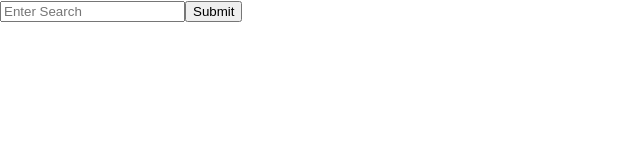
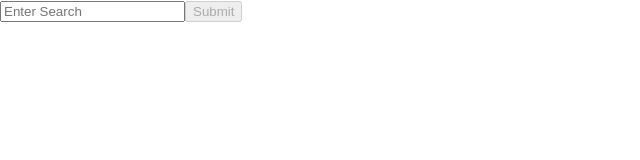
Before and after one commit to ri-ca4/reactPractice, a React (Create React App) app in the folder first-react-app/: page / in a window 1280 px wide. Shown: the top 160 px of the page, without its empty margins (0-640 px from the left). Built offline with nearby package versions, Linux system fonts and the light colour scheme.

Commit message:
practice with style changes

```diff
--- a/first-react-app/src/App.js
+++ b/first-react-app/src/App.js
@@ -1,12 +1,16 @@
+import { useContext } from 'react';
 import { createContext } from 'react';
 import './App.css';
 import MovieList from './components/movieList';
 import Search from './components/search';
+import { GlobalContext } from './GlobalContext';
 
 
 function App() {
+  const {movieList} = useContext(GlobalContext)
+
   return (
-    <div>
+    <div style={{background : movieList && movieList.length > 0 && 'blue'}}>
       <Search />
       <MovieList />
     </div>
--- a/first-react-app/src/GlobalContext.js
+++ b/first-react-app/src/GlobalContext.js
@@ -13,7 +13,7 @@ const GlobalState = ({children})=> {
 
     const [searchParam, setSearchParam] = useState('');
     const [movieList, setMovieList] = useState([]);
-
+    const [loading, setLoading] = useState(false);
 
     const handleOnChange = (event)=>{
         console.log(event.target.value);
@@ -22,10 +22,15 @@ const GlobalState = ({children})=> {
 
     const handleSubmit= async()=>{
         // console.log(searchParam)
+        setLoading(true);
         const response = await fetch(`http://www.omdbapi.com/?s=${searchParam}&apikey=4e3aa94b`);
         const data = await response.json();
         console.log(data);
-        if(data) setMovieList(data.Search)
+        if(data) {
+            setMovieList(data.Search)
+            setLoading(false)
+            setSearchParam('')
+        }
     }
 
     const contextValue = {
@@ -33,7 +38,7 @@ const GlobalState = ({children})=> {
         handleOnChange,
         handleSubmit,
         movieList,
-        loading : false
+        loading
     }
 
     return(
--- a/first-react-app/src/components/movieList.jsx
+++ b/first-react-app/src/components/movieList.jsx
@@ -3,10 +3,11 @@ import { useContext } from "react";
 import { GlobalContext } from "../GlobalContext";
 
 const MovieList = ()=>{
-    const {movieList} = useContext(GlobalContext);
+    const {movieList, loading} = useContext(GlobalContext);
     console.log(movieList)
     return (
-        <div>
+        <div className="movieList">
+            {loading && <span>loading! please wait</span>}
             {movieList && movieList.length > 0
                 ? movieList.map((item)=> (
                     <div key={item.imdbID}>
--- a/first-react-app/src/components/search.jsx
+++ b/first-react-app/src/components/search.jsx
@@ -6,13 +6,13 @@ const Search = ()=>{
 
     const {searchParam, handleOnChange, handleSubmit} = useContext(GlobalContext);
     return (
-        <div>
+        <div className="search">
             <input name="search"
-            // value={searchParam}
+            value={searchParam}
             onChange={handleOnChange}
             placeholder="Enter Search"
             type="text"/>
-            <button onClick={handleSubmit}>Submit</button>
+            <button disabled={searchParam.trim().length <=2} onClick={handleSubmit}>Submit</button>
         </div>
     )
 }
```
